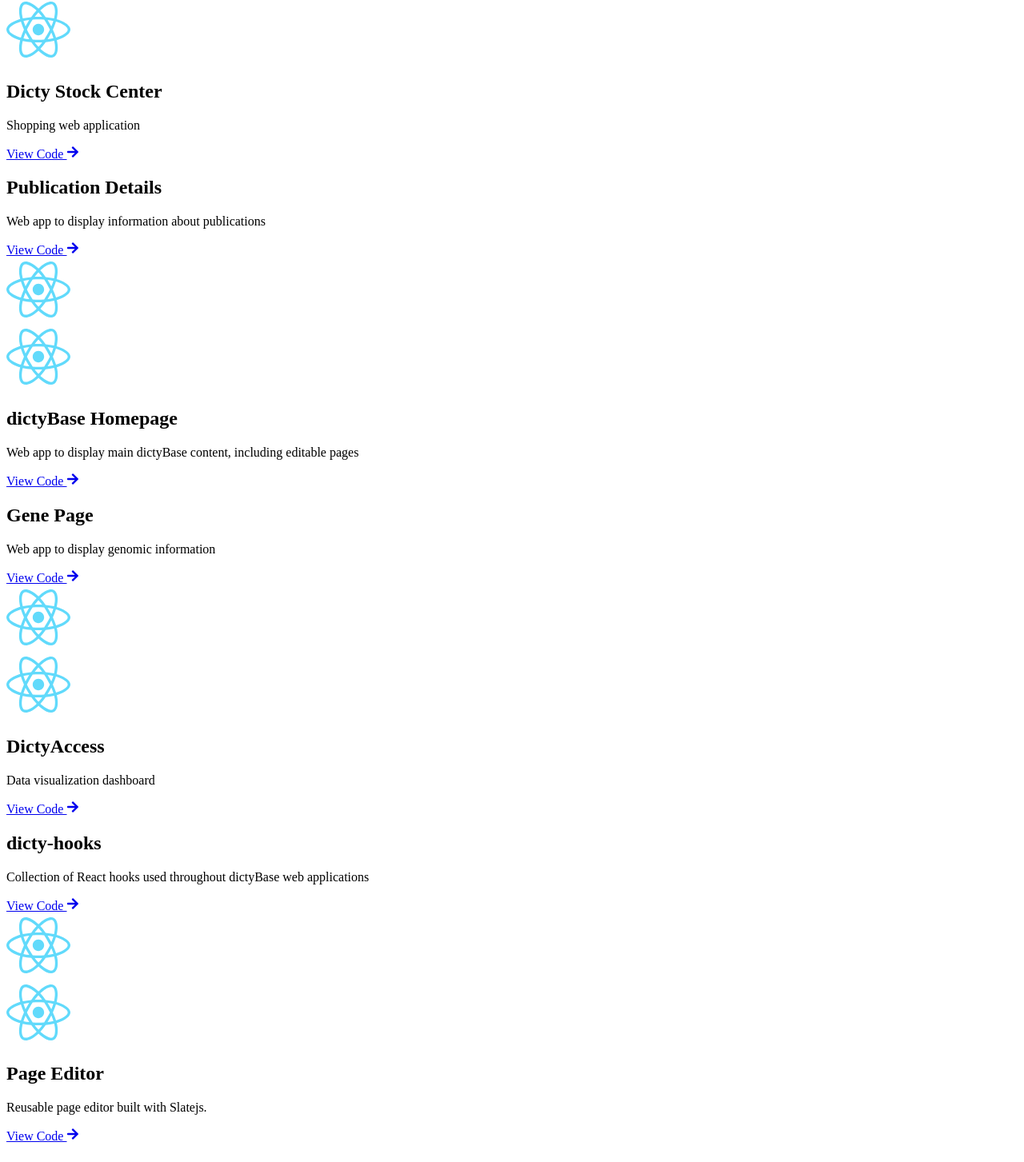
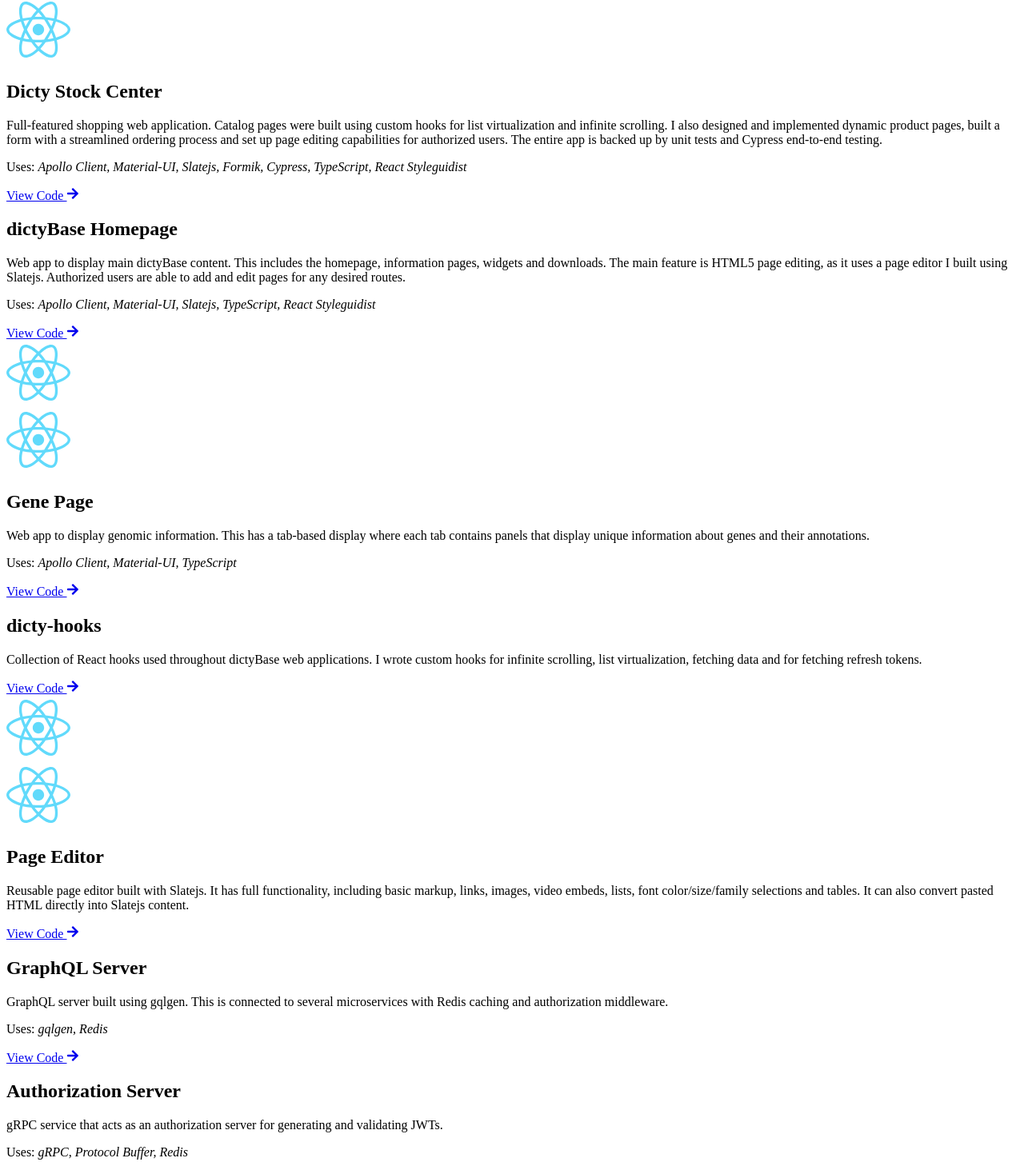
Before and after one commit to erichartline/erichartline.net, a Next.js app: page /projects in a window 1280 px wide. Shown: the part 222-1675 px from the top of the page at 80% size. Built offline with nearby package versions, Linux system fonts and the light colour scheme.

Commit message:
feat: add more detailed project descriptions

```diff
--- a/components/ProjectItem.tsx
+++ b/components/ProjectItem.tsx
@@ -7,6 +7,7 @@
     icon: string
     title: string
     description: string
+    tools?: string
     link: string
   }
   index: number
@@ -23,6 +24,11 @@
           {project.title}
         </h2>
         <p className="leading-relaxed text-base">{project.description}</p>
+        {project.tools && (
+          <p className="mt-2">
+            Uses: <em>{project.tools}</em>
+          </p>
+        )}
         <Link href={project.link}>
           <a className="mt-3 text-red-600 hover:text-red-700 inline-flex items-center">
             View Code <FaArrowRight className="ml-1" />
--- a/pages/projects.tsx
+++ b/pages/projects.tsx
@@ -6,57 +6,57 @@
   {
     icon: "react",
     title: "Dicty Stock Center",
-    description: "Shopping web application",
+    description:
+      "Full-featured shopping web application. Catalog pages were built using custom hooks for list virtualization and infinite scrolling. I also designed and implemented dynamic product pages, built a form with a streamlined ordering process and set up page editing capabilities for authorized users. The entire app is backed up by unit tests and Cypress end-to-end testing.",
+    tools:
+      "Apollo Client, Material-UI, Slatejs, Formik, Cypress, TypeScript, React Styleguidist",
     link: "https://github.com/dictyBase/dicty-stock-center",
-  },
-  {
-    icon: "react",
-    title: "Publication Details",
-    description: "Web app to display information about publications",
-    link: "https://github.com/dictyBase/publication",
   },
   {
     icon: "react",
     title: "dictyBase Homepage",
     description:
-      "Web app to display main dictyBase content, including editable pages",
+      "Web app to display main dictyBase content. This includes the homepage, information pages, widgets and downloads. The main feature is HTML5 page editing, as it uses a page editor I built using Slatejs. Authorized users are able to add and edit pages for any desired routes.",
+    tools:
+      "Apollo Client, Material-UI, Slatejs, TypeScript, React Styleguidist",
     link: "https://github.com/dictyBase/dicty-frontpage",
   },
   {
     icon: "react",
     title: "Gene Page",
-    description: "Web app to display genomic information",
+    description:
+      "Web app to display genomic information. This has a tab-based display where each tab contains panels that display unique information about genes and their annotations.",
+    tools: "Apollo Client, Material-UI, TypeScript",
     link: "https://github.com/dictyBase/genomepage",
-  },
-  {
-    icon: "react",
-    title: "DictyAccess",
-    description: "Data visualization dashboard",
-    link: "https://github.com/dictyBase/dictyaccess",
   },
   {
     icon: "react",
     title: "dicty-hooks",
     description:
-      "Collection of React hooks used throughout dictyBase web applications",
+      "Collection of React hooks used throughout dictyBase web applications. I wrote custom hooks for infinite scrolling, list virtualization, fetching data and for fetching refresh tokens.",
     link: "https://github.com/dictyBase/dicty-hooks",
   },
   {
     icon: "react",
     title: "Page Editor",
-    description: "Reusable page editor built with Slatejs.",
+    description:
+      "Reusable page editor built with Slatejs. It has full functionality, including basic markup, links, images, video embeds, lists, font color/size/family selections and tables. It can also convert pasted HTML directly into Slatejs content.",
     link: "https://github.com/dictyBase/dicty-components-page-editor",
   },
   {
     icon: "go",
     title: "GraphQL Server",
-    description: "GraphQL server built using gqlgen",
+    description:
+      "GraphQL server built using gqlgen. This is connected to several microservices with Redis caching and authorization middleware.",
+    tools: "gqlgen, Redis",
     link: "https://github.com/dictyBase/graphql-server",
   },
   {
     icon: "go",
     title: "Authorization Server",
-    description: "gRPC service for generating and validating JWTs",
+    description:
+      "gRPC service that acts as an authorization server for generating and validating JWTs.",
+    tools: "gRPC, Protocol Buffer, Redis",
     link: "https://github.com/dictyBase/modware-auth",
   },
 ]
@@ -65,14 +65,15 @@
   {
     icon: "react",
     title: "Personal Website",
-    description: "The very website you are reading right now.",
+    description:
+      "The very website you are reading right now. I wanted to create a simple but fun website to host my content. Next.js and Tailwind CSS had both caught my interest so this gave me a good reason to experiment with both.",
     link: "https://github.com/wildlifehexagon/nextjs-portfolio",
   },
   {
     icon: "nodejs",
     title: "World Cup 2018 CLI",
     description:
-      "Node.js command line app for World Cup 2018 results and standings.",
+      "Node.js command line app for World Cup 2018 results and standings. I did this over a weekend to gain more experience building CLIs.",
     link: "https://github.com/wildlifehexagon/node-world-cup",
   },
 ]
```
